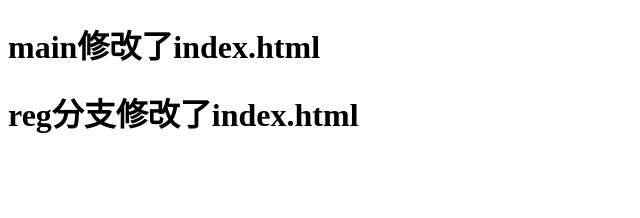
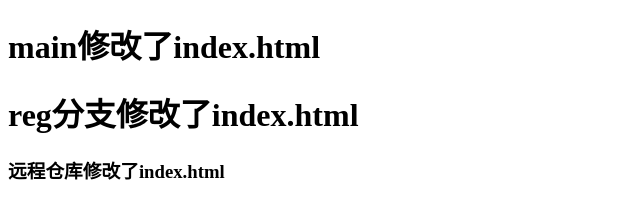
Before and after one commit to TangQiyuan-1221/tow, a plain HTML site: page index.html in a window 1280 px wide. Shown: the whole page, without its empty margins (0-640 px from the left). Drawn offline with Linux system fonts and the light colour scheme.

Commit message:
Update index.html
远程仓库修改了index.html

```diff
--- a/index.html
+++ b/index.html
@@ -11,6 +11,7 @@
 <body>
     <h1>main修改了index.html</h1>
     <h1>reg分支修改了index.html</h1>
+    <h3>远程仓库修改了index.html</h3>
 </body>
 
 </html>
```
